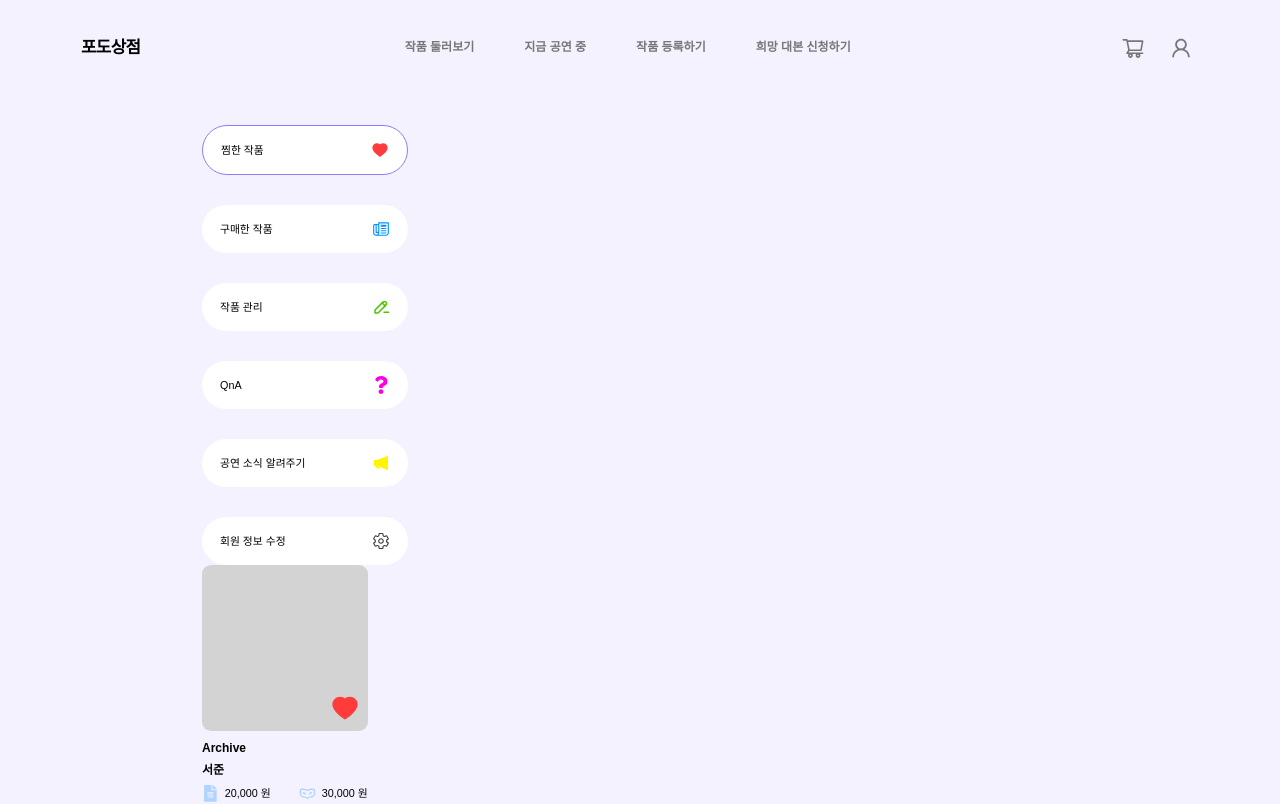
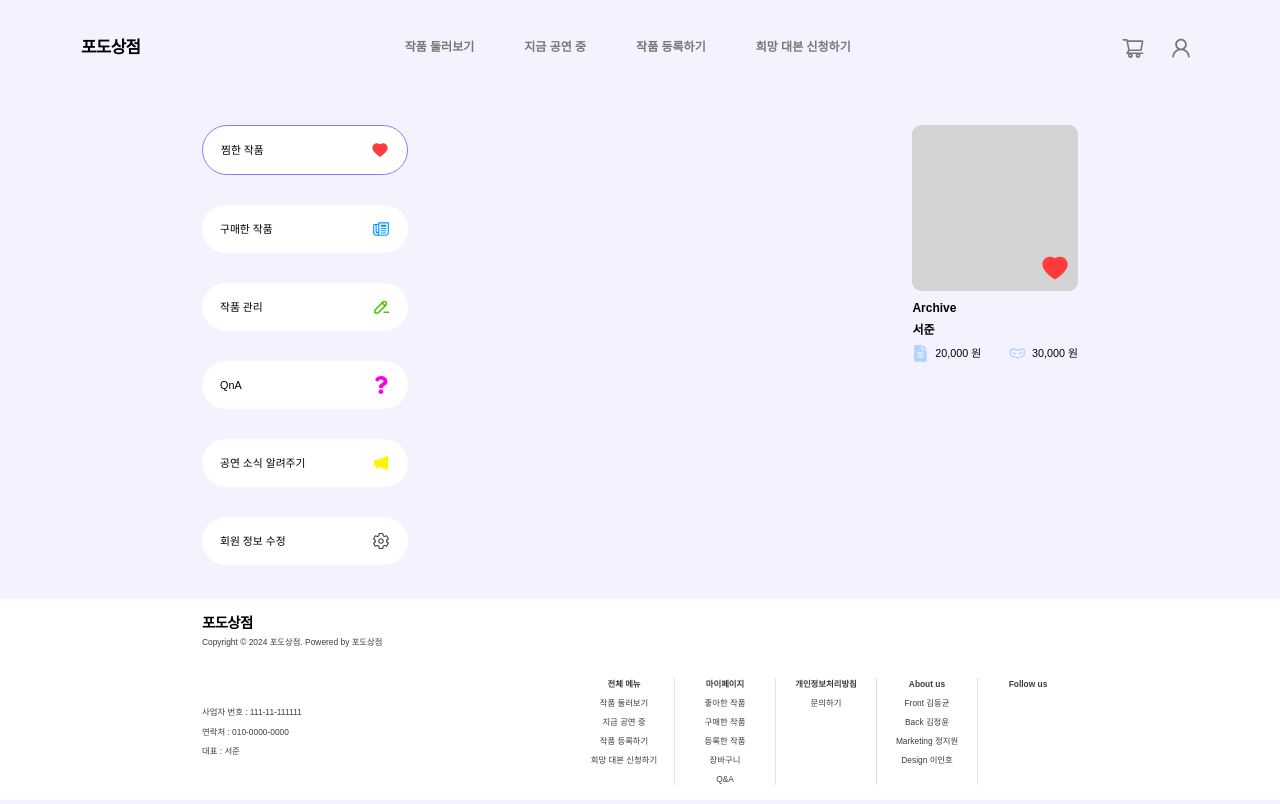
Before and after one commit to game240/FE, a React (Vite) app: page /mypage/liked in a window 1280 px wide. Shown: the top 804 px of the page. Built offline with nearby package versions, Linux system fonts and the light colour scheme.

Commit message:
FEAT : 마이페이지 레이아웃 설정

```diff
--- /dev/null
+++ b/src/interface/mypageType.ts
@@ -0,0 +1,9 @@
+// Props Type
+export interface LayoutType {
+  currentTab: string;
+  children: React.ReactNode;
+}
+
+export interface SubNavType {
+  currentTab: string;
+}
--- /dev/null
+++ b/src/pages/mypage/components/Layout/index.tsx
@@ -0,0 +1,14 @@
+import { LayoutType } from "@/interface/mypageType";
+import SubNav from "../SubNav";
+import * as S from "./style";
+
+const Layout = ({ currentTab, children }: LayoutType) => {
+  return (
+    <S.Section>
+      <SubNav currentTab={currentTab} />
+      {children}
+    </S.Section>
+  );
+};
+
+export default Layout;
--- /dev/null
+++ b/src/pages/mypage/components/Layout/style.ts
@@ -0,0 +1,6 @@
+import { FlexBetween } from "@/styles/flex";
+import styled from "styled-components";
+
+export const Section = styled.div`
+  ${FlexBetween};
+`;
--- a/src/pages/mypage/components/SubNav/index.tsx
+++ b/src/pages/mypage/components/SubNav/index.tsx
@@ -1,9 +1,6 @@
 import { NAV_LIST } from "@/constants/mypage";
 import * as S from "./style";
-
-interface SubNavType {
-  currentTab: string;
-}
+import { SubNavType } from "@/interface/mypageType";
 
 const SubNav = ({ currentTab }: SubNavType) => {
   return (
--- a/src/pages/mypage/liked/index.tsx
+++ b/src/pages/mypage/liked/index.tsx
@@ -1,13 +1,12 @@
+import Layout from "../components/Layout";
 import LikedItem from "../components/LikedItem";
-import SubNav from "../components/SubNav";
-import * as S from "./style";
+// import * as S from "./style";
 
 const Liked = () => {
   return (
-    <S.Section>
-      <SubNav currentTab="찜한 작품" />
+    <Layout currentTab="찜한 작품">
       <LikedItem />
-    </S.Section>
+    </Layout>
   );
 };
 
```
